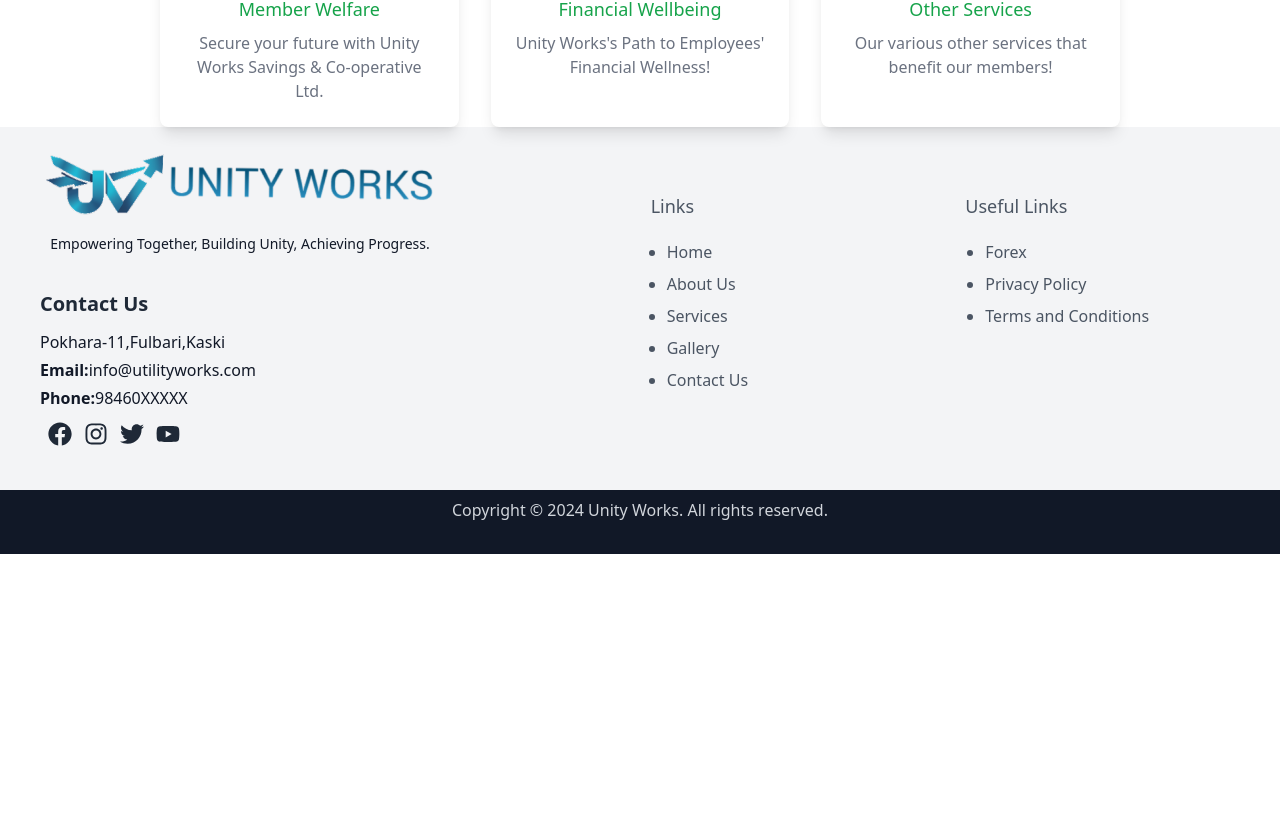
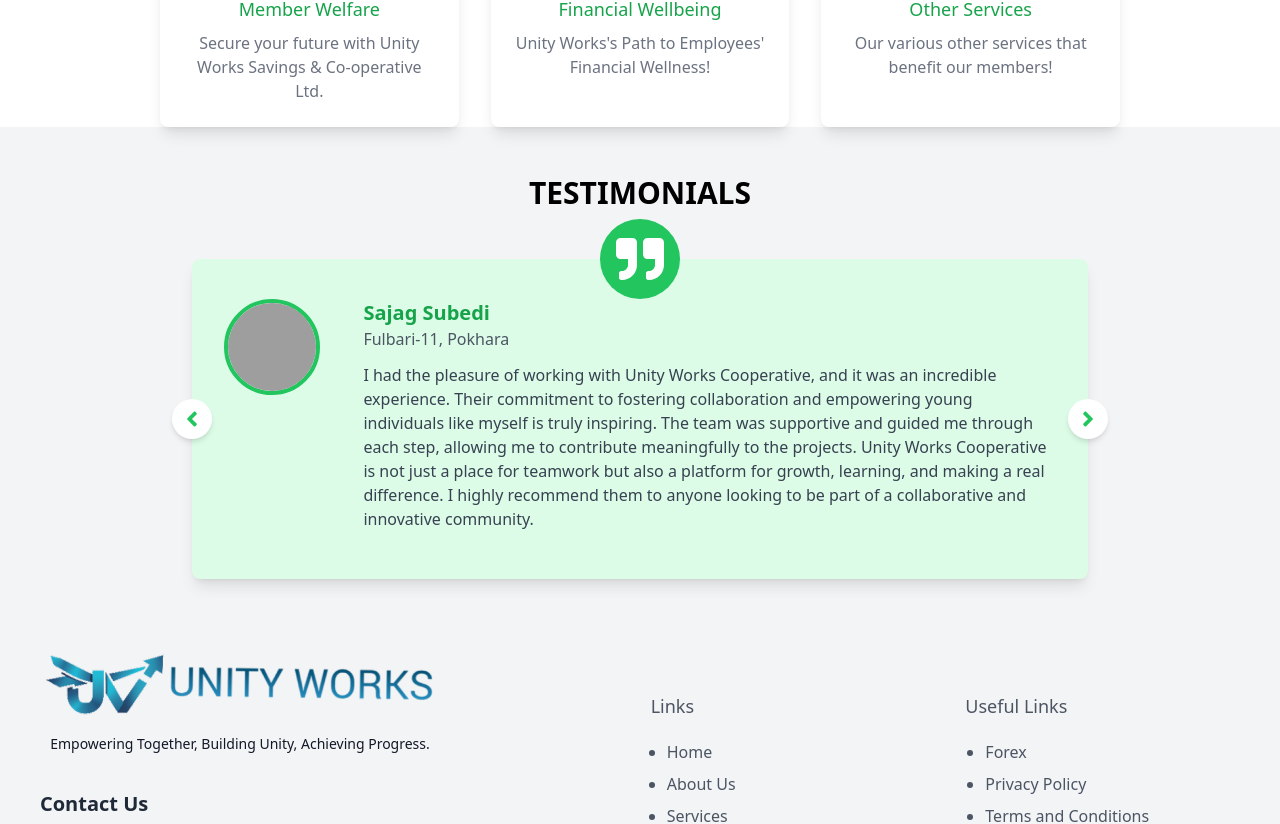
Before and after one commit to sajagsubedi/UnityWorks, a Next.js app: page / in a window 1280 px wide. Shown: the part 517-1341 px from the top of the page. Before the commit the page ends 1071 px from the top, so only its background shows below. Built offline with nearby package versions, Linux system fonts and the light colour scheme; grey boxes are pictures that could not be loaded.

Commit message:
Testimonials Section added

```diff
--- a/src/app/page.tsx
+++ b/src/app/page.tsx
@@ -1,10 +1,11 @@
 import React from "react";
-import { Services } from "@/components";
+import { Services,Testimonials } from "@/components";
 
 export default function Page() {
   return (
     <main>
       <Services />
+      <Testimonials/>
     </main>
   );
 }
--- /dev/null
+++ b/src/components/Testimonials.tsx
@@ -0,0 +1,77 @@
+"use client";
+import { useState } from "react";
+import { FaAngleLeft, FaAngleRight, FaQuoteRight } from "react-icons/fa";
+
+interface Testimonial {
+  name: string;
+  location: string;
+  image: string;
+  content: string;
+}
+
+const testimonials: Testimonial[] = [
+  {
+    name: "Sajag Subedi",
+    location: "Fulbari-11, Pokhara",
+    image: "https://sajagsubedi.vercel.app/img.jpg",
+    content:
+      "I had the pleasure of working with Unity Works Cooperative, and it was an incredible experience. Their commitment to fostering collaboration and empowering young individuals like myself is truly inspiring. The team was supportive and guided me through each step, allowing me to contribute meaningfully to the projects. Unity Works Cooperative is not just a place for teamwork but also a platform for growth, learning, and making a real difference. I highly recommend them to anyone looking to be part of a collaborative and innovative community.",
+  },
+];
+
+export default function TestimonialsSection() {
+  const [currentIndex, setCurrentIndex] = useState(0);
+
+  const nextTestimonial = () => {
+    setCurrentIndex((prevIndex) => (prevIndex + 1) % testimonials.length);
+  };
+
+  const prevTestimonial = () => {
+    setCurrentIndex(
+      (prevIndex) => (prevIndex - 1 + testimonials.length) % testimonials.length
+    );
+  };
+
+  return (
+    <div className="py-12 px-4 md:px-6 lg:px-8 bg-gray-100">
+      <h2 className="text-3xl font-bold text-center mb-12">TESTIMONIALS</h2>
+      <div className="relative max-w-4xl mx-auto">
+        <div className="absolute bg-green-500  rounded-full p-4 md:-top-10 -top-7 left-1/2 transform -translate-x-1/2">
+          <FaQuoteRight className="w-7 h-7 text-white md:w-12 md:h-12"/>
+        </div>
+        <div className="bg-green-100 p-8 rounded-lg shadow-lg flex pt-10">
+          <div className="w-full h-full hidden md:block">
+            <img
+              src={testimonials[currentIndex].image}
+              alt={testimonials[currentIndex].name}
+              className="w-24 h-24 rounded-full border-4 border-green-500"
+            />
+          </div>
+          <div className="flex flex-col">
+            <h3 className="text-xl font-semibold text-green-600">
+              {testimonials[currentIndex].name}
+            </h3>
+            <p className="text-gray-600 mb-3">
+              {testimonials[currentIndex].location}
+            </p>
+            <p className="text-gray-700 mb-4">
+              {testimonials[currentIndex].content}
+            </p>
+          </div>
+        </div>
+        <button
+          onClick={prevTestimonial}
+          className="absolute left-0 top-1/2 transform -translate-y-1/2 -translate-x-1/2 bg-white rounded-full p-2 shadow-md"
+        >
+          <FaAngleLeft className="w-6 h-6 text-green-500" />
+        </button>
+        <button
+          onClick={nextTestimonial}
+          className="absolute right-0 top-1/2 transform -translate-y-1/2 translate-x-1/2 bg-white rounded-full p-2 shadow-md"
+        >
+          <FaAngleRight className="w-6 h-6 text-green-500" />
+        </button>
+      </div>
+    </div>
+  );
+}
--- a/src/components/index.tsx
+++ b/src/components/index.tsx
@@ -1,5 +1,6 @@
 import Header from "./Header";
 import Footer from "./Footer";
 import Services from "./Services";
+import Testimonials from "./Testimonials";
 
-export {Header,Footer,Services}
+export {Header,Footer,Services,Testimonials}
```
